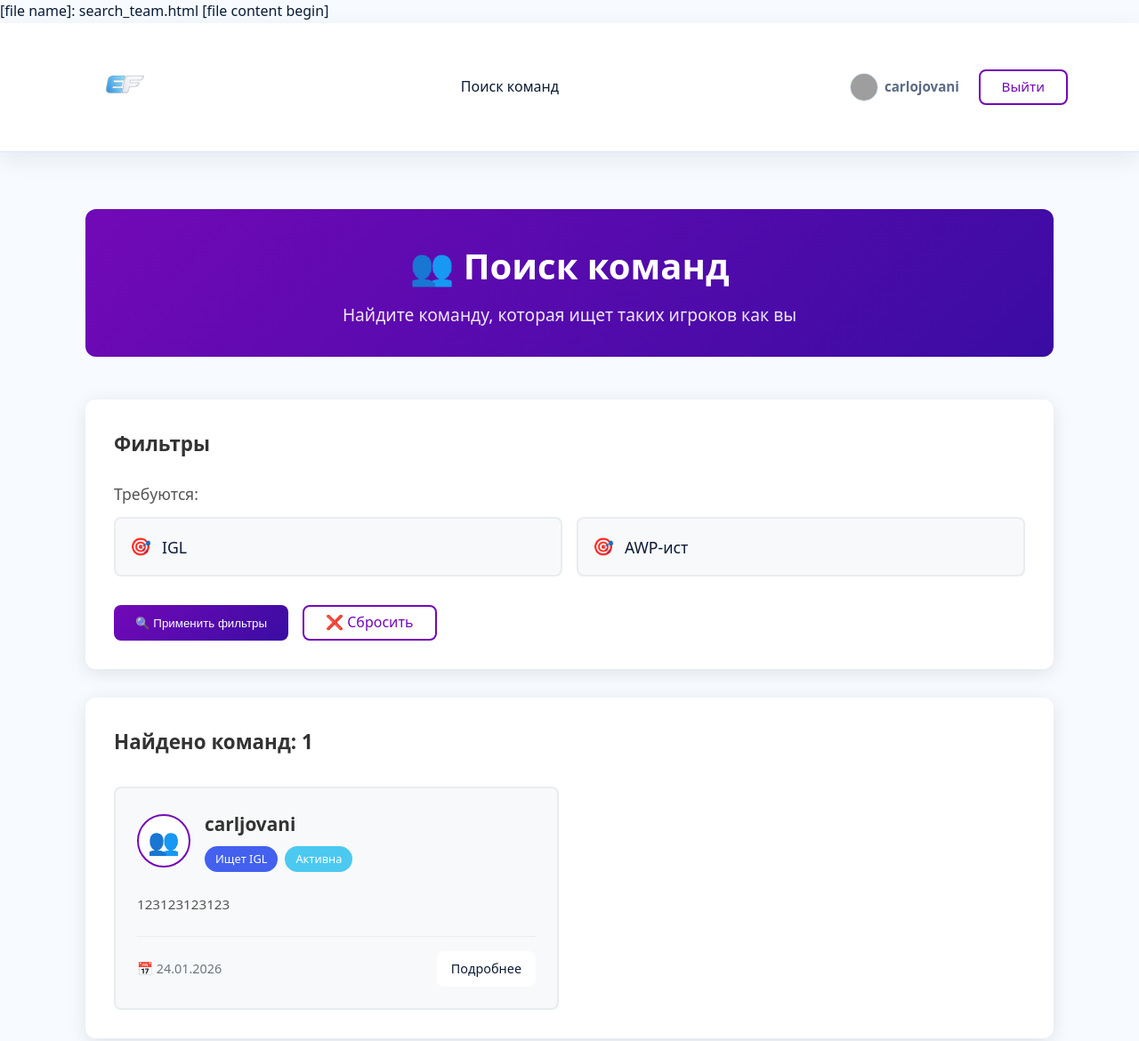
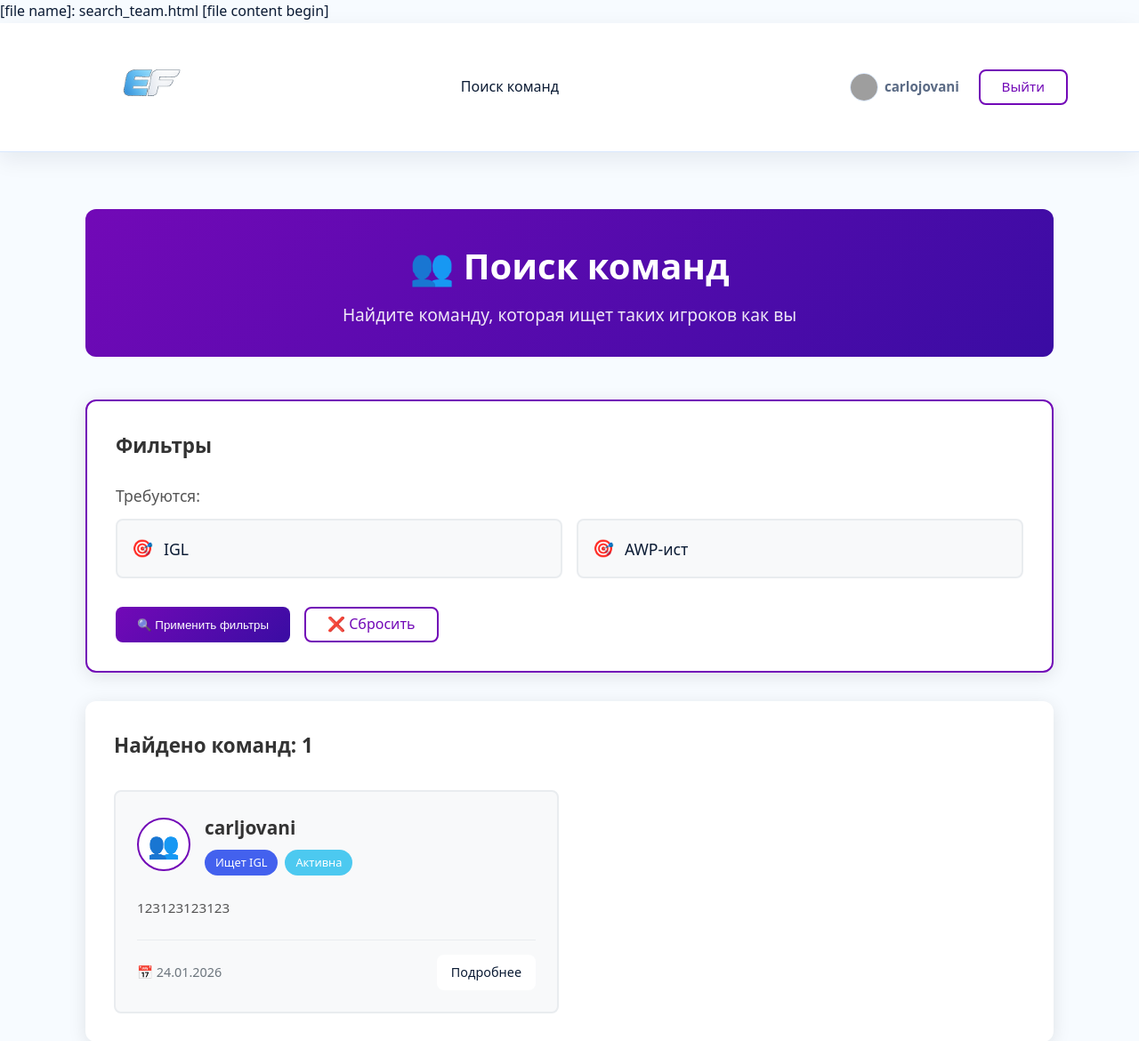
Before and after one commit to carlojovani/cswebsite, a Django app: page /search/team/ in a window 1280 px wide. Shown: the top 1170 px of the page at 89% size. Run offline with Django 4.2, Linux system fonts and the light colour scheme; a user stored in the database is signed in; data comes from the database, SQL or seed files in the repository; grey boxes are pictures that could not be loaded.

Commit message:
Update header logo and search styling

```diff
--- a/users/templates/users/base.html
+++ b/users/templates/users/base.html
@@ -135,6 +135,8 @@
             height: 120px;
             width: auto;
             display: block;
+            transform: scale(1.5);
+            transform-origin: left center;
         }
 
         nav ul {
--- a/users/templates/users/search_player.html
+++ b/users/templates/users/search_player.html
@@ -351,6 +351,7 @@
         border-radius: 12px;
         padding: 2rem;
         box-shadow: 0 4px 20px rgba(0, 0, 0, 0.1);
+        border: 2px solid #4361ee;
     }
 
     .filters-card h3 {
--- a/users/templates/users/search_team.html
+++ b/users/templates/users/search_team.html
@@ -175,6 +175,7 @@
         padding: 2rem;
         box-shadow: 0 4px 20px rgba(0, 0, 0, 0.1);
         margin-bottom: 2rem;
+        border: 2px solid #7209b7;
     }
 
     .search-filters h2 {
```
